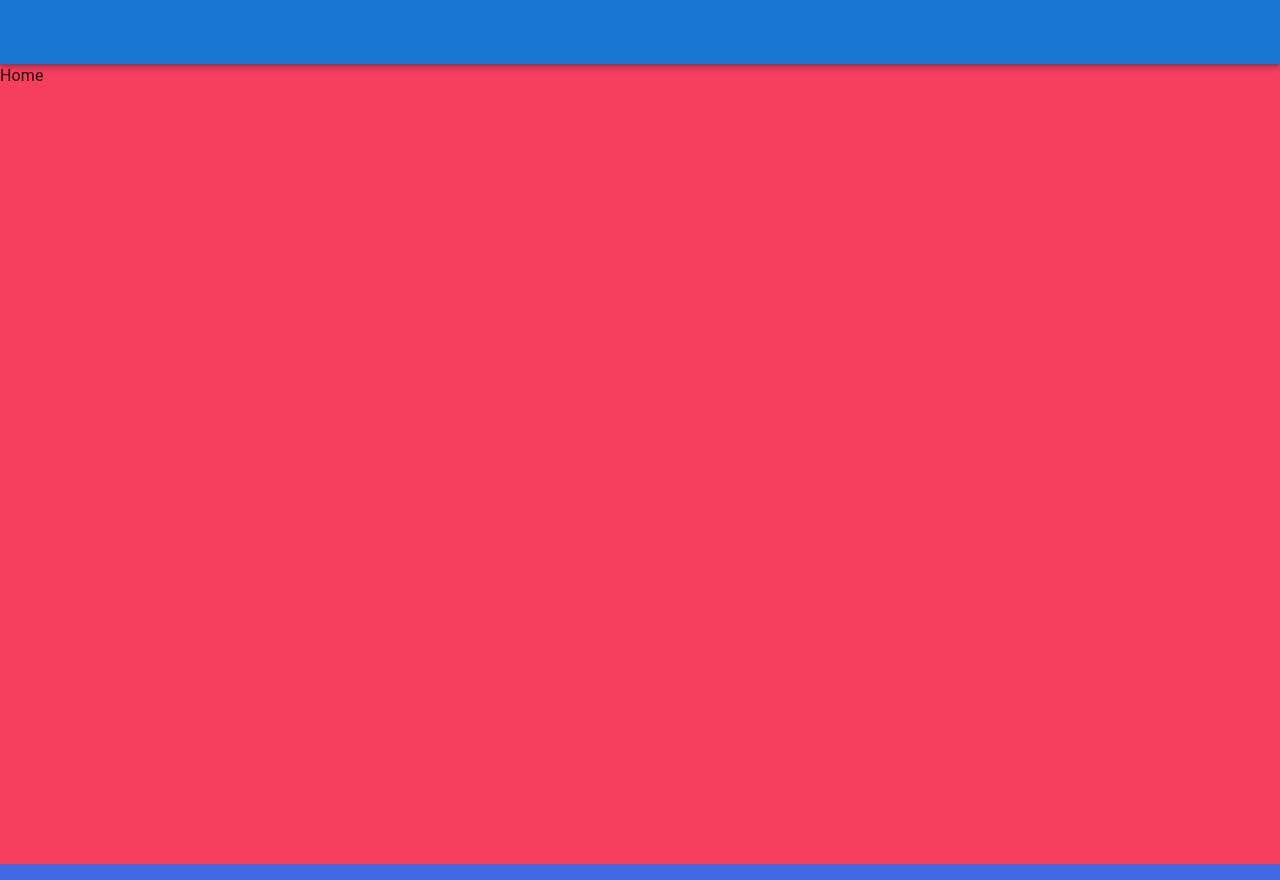
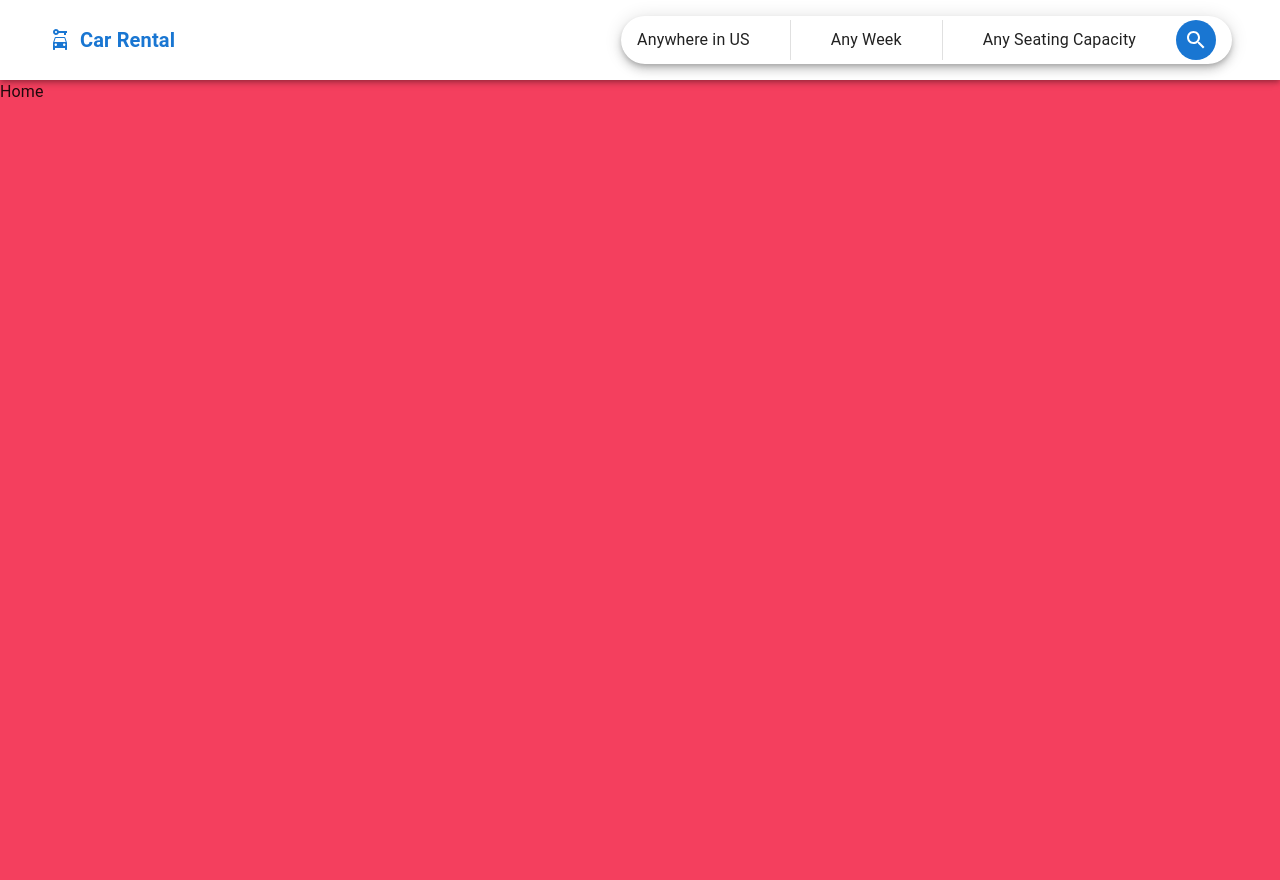
Before and after one commit to BrandonWu500/car-rental-web-app-v2, a Next.js app: page / in a window 1280 px wide. Built offline with nearby package versions, Linux system fonts and the light colour scheme.

Commit message:
feat: add search component to navbar

```diff
--- a/src/components/navbar.tsx
+++ b/src/components/navbar.tsx
@@ -1,14 +1,22 @@
 'use client';
 
 import { AppBar, Container, Toolbar } from '@mui/material';
+import { Search } from './search';
 import { Logo } from './ui/logo';
 
 export const Navbar = () => {
   return (
-    <AppBar position="sticky">
+    <AppBar position="sticky" sx={{ backgroundColor: 'white' }}>
       <Container maxWidth="xl">
-        <Toolbar>
+        <Toolbar
+          sx={{
+            display: 'flex',
+            justifyContent: 'space-between',
+            padding: 2,
+          }}
+        >
           <Logo />
+          <Search />
         </Toolbar>
       </Container>
     </AppBar>
```
